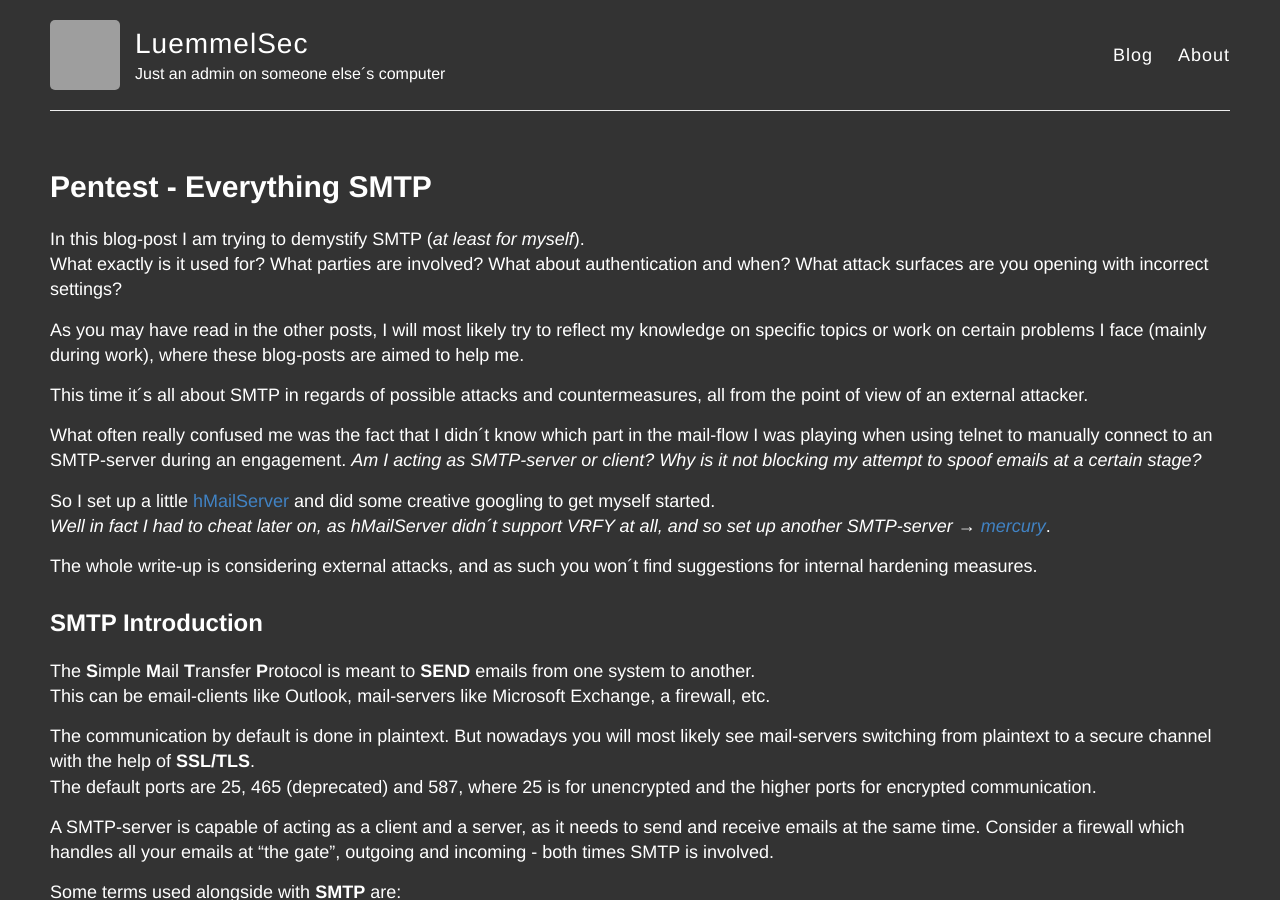
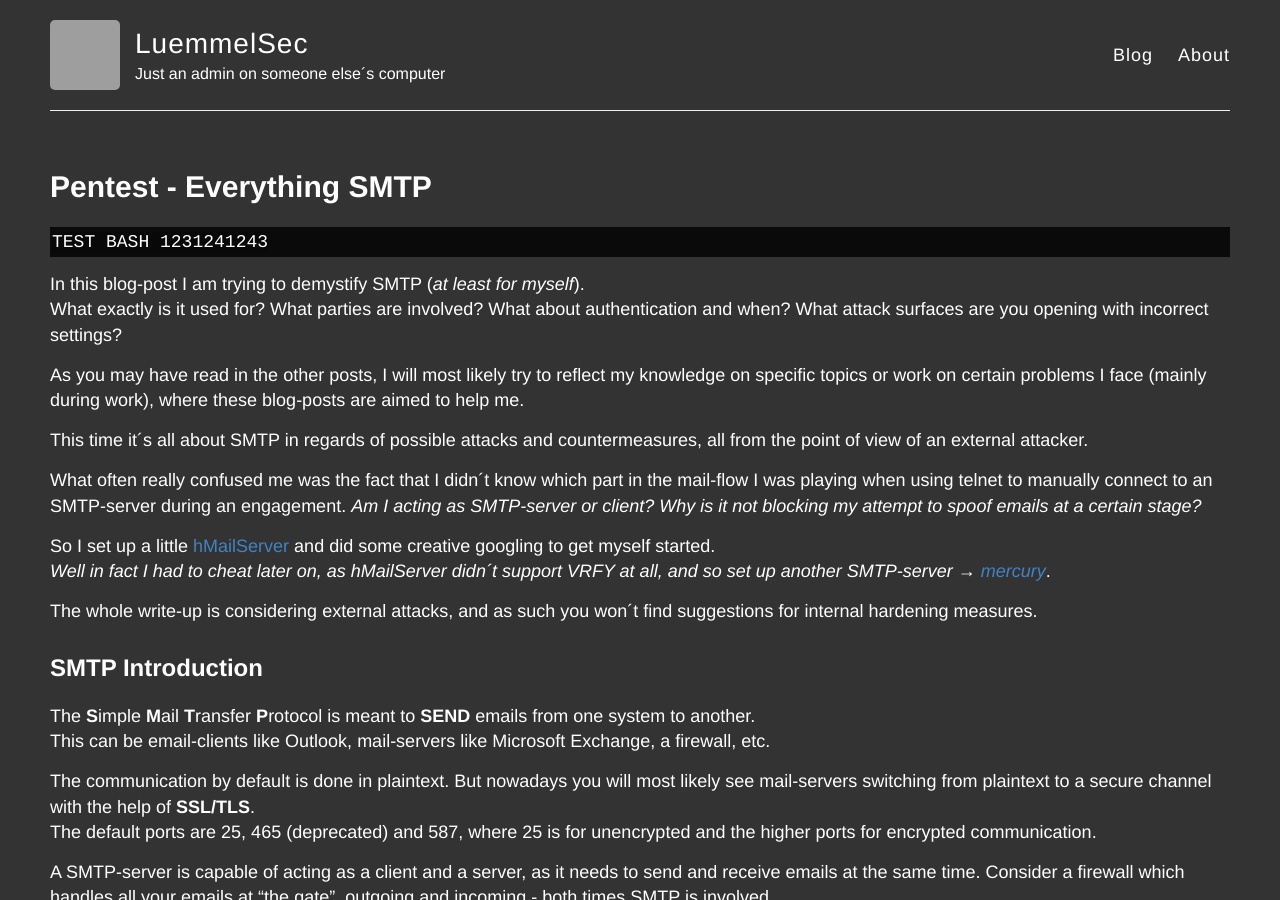
Before and after one commit to LuemmelSec/LuemmelSec.github.io, a Jekyll site: the page built from _posts/2020-12-25-Pentest-Everything-SMTP.md, in a window 1280 px wide and 900 px high. Built offline with Jekyll 4.4.1, drawn with Linux system fonts in a browser that asks for light colours; grey boxes are pictures that could not be loaded.

Commit message:
Update 2020-12-25-Pentest-Everything-SMTP.md

```diff
--- a/_posts/2020-12-25-Pentest-Everything-SMTP.md
+++ b/_posts/2020-12-25-Pentest-Everything-SMTP.md
@@ -2,6 +2,9 @@
 layout: post
 title: Pentest - Everything SMTP
 ---
+{% highlight bash %}
+TEST BASH 1231241243
+{% endhighlight %}
 
 In this blog-post I am trying to demystify SMTP (*at least for myself*).
 What exactly is it used for? What parties are involved? What about authentication and when? What attack surfaces are you opening with incorrect settings?
```
